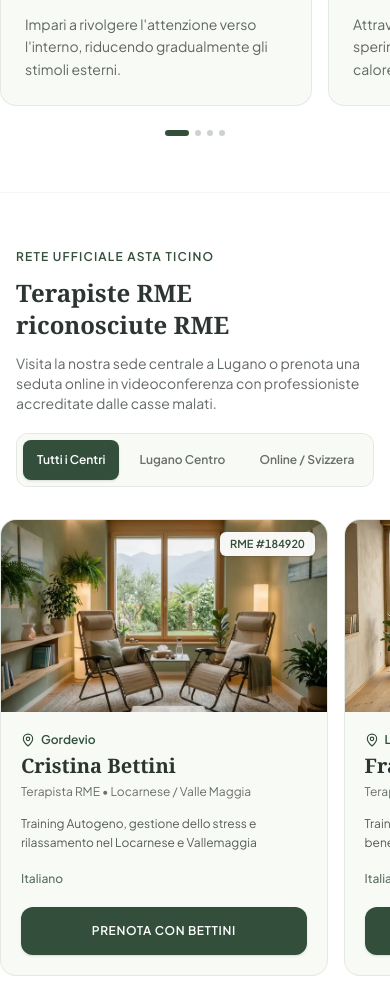
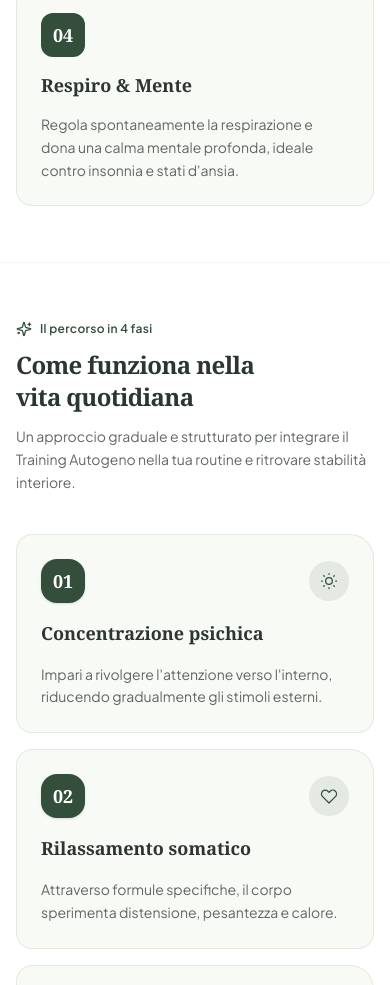
Before and after one commit to gabrielecode/ASTA-Training-Autogeno, a React (Vite) app: page / in a window 390 px wide. Shown: the part 2060-3045 px from the top of the page. Built offline with nearby package versions, Linux system fonts and the light colour scheme.

Commit message:
refactor: replace TouchSlider with CSS grid layout
Removed the custom TouchSlider component in favor of a standard responsive CSS grid to improve layout consistency and maintainability.

```diff
--- a/src/App.tsx
+++ b/src/App.tsx
@@ -17,7 +17,6 @@ import {
 import { AstaBrand } from './components/AstaLogo';
 import { MobileDrawer } from './components/MobileDrawer';
 import { MobileBottomBar } from './components/MobileBottomBar';
-import { TouchSlider } from './components/TouchSlider';
 
 import heroRelaxationImg from "@/src/assets/images/hero_relaxation_ticino_1795508349821.jpg";
 import heroRelaxation640Webp from "@/src/assets/images/hero_relaxation_ticino_640.webp";
@@ -508,15 +507,11 @@ export default function App() {
             </p>
           </div>
 
-          <TouchSlider
-            itemCount={methodCards.length}
-            desktopGridClassName="md:grid md:grid-cols-2 lg:grid-cols-4 md:gap-6 lg:gap-8"
-            ariaLabel={t.methodTitle}
-          >
+          <div className="grid grid-cols-1 md:grid-cols-2 lg:grid-cols-4 gap-4 sm:gap-6 lg:gap-8">
             {methodCards.map((card) => (
               <div
                 key={card.num}
-                className="w-[80vw] sm:w-[62vw] md:w-auto shrink-0 snap-start p-6 sm:p-8 rounded-2xl bg-[#F8FAF6] border border-[#334E3B]/10 hover:shadow-lg transition-shadow space-y-3.5 sm:space-y-4"
+                className="p-6 sm:p-8 rounded-2xl bg-[#F8FAF6] border border-[#334E3B]/10 hover:shadow-lg transition-shadow space-y-3.5 sm:space-y-4"
               >
                 <div className="w-11 h-11 sm:w-12 sm:h-12 rounded-xl bg-[#334E3B] text-white flex items-center justify-center font-serif text-lg sm:text-xl font-bold tabular-nums">
                   {card.num}
@@ -527,7 +522,7 @@ export default function App() {
                 </p>
               </div>
             ))}
-          </TouchSlider>
+          </div>
 
         </div>
       </section>
@@ -549,15 +544,11 @@ export default function App() {
             </p>
           </div>
 
-          <TouchSlider
-            itemCount={journeyCards.length}
-            desktopGridClassName="md:grid md:grid-cols-2 lg:grid-cols-4 md:gap-6 lg:gap-8"
-            ariaLabel={t.journeyTitle}
-          >
+          <div className="grid grid-cols-1 md:grid-cols-2 lg:grid-cols-4 gap-4 sm:gap-6 lg:gap-8">
             {journeyCards.map((step) => (
               <div
                 key={step.num}
-                className="w-[80vw] sm:w-[62vw] md:w-auto shrink-0 snap-start bg-[#F8FAF6] rounded-2xl rounded-tr-3xl p-6 sm:p-8 border border-[#334E3B]/10 hover:shadow-lg transition-shadow flex flex-col justify-between space-y-5 group"
+                className="bg-[#F8FAF6] rounded-2xl rounded-tr-3xl p-6 sm:p-8 border border-[#334E3B]/10 hover:shadow-lg transition-shadow flex flex-col justify-between space-y-5 group"
               >
                 <div className="space-y-4">
                   <div className="flex items-center justify-between">
@@ -577,7 +568,7 @@ export default function App() {
                 </div>
               </div>
             ))}
-          </TouchSlider>
+          </div>
 
         </div>
       </section>
@@ -629,15 +620,11 @@ export default function App() {
             </div>
           </div>
 
-          <TouchSlider
-            itemCount={filteredTherapists.length}
-            desktopGridClassName="md:grid md:grid-cols-2 lg:grid-cols-3 md:gap-6 lg:gap-8"
-            ariaLabel={t.therapistsTitle}
-          >
+          <div className="grid grid-cols-1 md:grid-cols-2 lg:grid-cols-3 gap-5 sm:gap-6 lg:gap-8">
             {filteredTherapists.map((tItem) => (
               <div
                 key={tItem.id}
-                className="w-[84vw] sm:w-[65vw] md:w-auto shrink-0 snap-start bg-[#F8FAF6] rounded-2xl overflow-hidden border border-[#334E3B]/10 flex flex-col justify-between hover:shadow-xl transition-shadow group"
+                className="bg-[#F8FAF6] rounded-2xl overflow-hidden border border-[#334E3B]/10 flex flex-col justify-between hover:shadow-xl transition-shadow group"
               >
                 <div>
                   <div className="relative h-48 overflow-hidden bg-[#F0F4EE]">
@@ -645,7 +632,7 @@ export default function App() {
                       <source
                         type="image/webp"
                         srcSet={tItem.webpSrcSet}
-                        sizes="(max-width: 767px) 84vw, (max-width: 1023px) 48vw, 31vw"
+                        sizes="(max-width: 767px) 100vw, (max-width: 1023px) 48vw, 31vw"
                       />
                       <img
                         src={tItem.image}
@@ -697,7 +684,7 @@ export default function App() {
                 </div>
               </div>
             ))}
-          </TouchSlider>
+          </div>
 
         </div>
       </section>
--- a/src/components/TouchSlider.tsx
+++ /dev/null
@@ -1,82 +0,0 @@
-/**
- * @license
- * SPDX-License-Identifier: Apache-2.0
- */
-
-import React, { useRef, useState, useEffect, useCallback } from 'react';
-
-interface TouchSliderProps {
-  itemCount: number;
-  desktopGridClassName: string;
-  ariaLabel: string;
-  children: React.ReactNode;
-}
-
-export const TouchSlider: React.FC<TouchSliderProps> = ({
-  itemCount,
-  desktopGridClassName,
-  ariaLabel,
-  children,
-}) => {
-  const scrollRef = useRef<HTMLDivElement>(null);
-  const [activeIndex, setActiveIndex] = useState(0);
-
-  const handleScroll = useCallback(() => {
-    const el = scrollRef.current;
-    if (!el || itemCount <= 1) return;
-    const firstChild = el.firstElementChild as HTMLElement | null;
-    if (!firstChild) return;
-    const step = firstChild.offsetWidth + 16; // card width + gap-4 (16px)
-    if (step <= 0) return;
-    const idx = Math.round(el.scrollLeft / step);
-    setActiveIndex(Math.max(0, Math.min(itemCount - 1, idx)));
-  }, [itemCount]);
-
-  useEffect(() => {
-    setActiveIndex(0);
-    if (scrollRef.current) {
-      scrollRef.current.scrollLeft = 0;
-    }
-  }, [itemCount]);
-
-  const scrollToSlide = (index: number) => {
-    const el = scrollRef.current;
-    if (!el) return;
-    const child = el.children[index] as HTMLElement | undefined;
-    if (!child) return;
-    el.scrollTo({
-      left: child.offsetLeft - 16,
-      behavior: 'smooth',
-    });
-  };
-
-  return (
-    <div className="relative">
-      <div
-        ref={scrollRef}
-        onScroll={handleScroll}
-        role="region"
-        aria-label={ariaLabel}
-        className={`flex gap-4 overflow-x-auto snap-x snap-mandatory no-scrollbar -mx-4 px-4 sm:-mx-6 sm:px-6 pb-2 md:mx-0 md:px-0 md:pb-0 md:overflow-visible ${desktopGridClassName}`}
-      >
-        {children}
-      </div>
-
-      {itemCount > 1 && (
-        <div className="flex items-center justify-center gap-1.5 mt-4 md:hidden" aria-hidden="true">
-          {Array.from({ length: itemCount }).map((_, idx) => (
-            <button
-              key={idx}
-              type="button"
-              tabIndex={-1}
-              onClick={() => scrollToSlide(idx)}
-              className={`h-1.5 rounded-full transition-all duration-200 cursor-pointer ${
-                activeIndex === idx ? 'w-6 bg-[#334E3B]' : 'w-1.5 bg-[#334E3B]/25'
-              }`}
-            />
-          ))}
-        </div>
-      )}
-    </div>
-  );
-};
```
